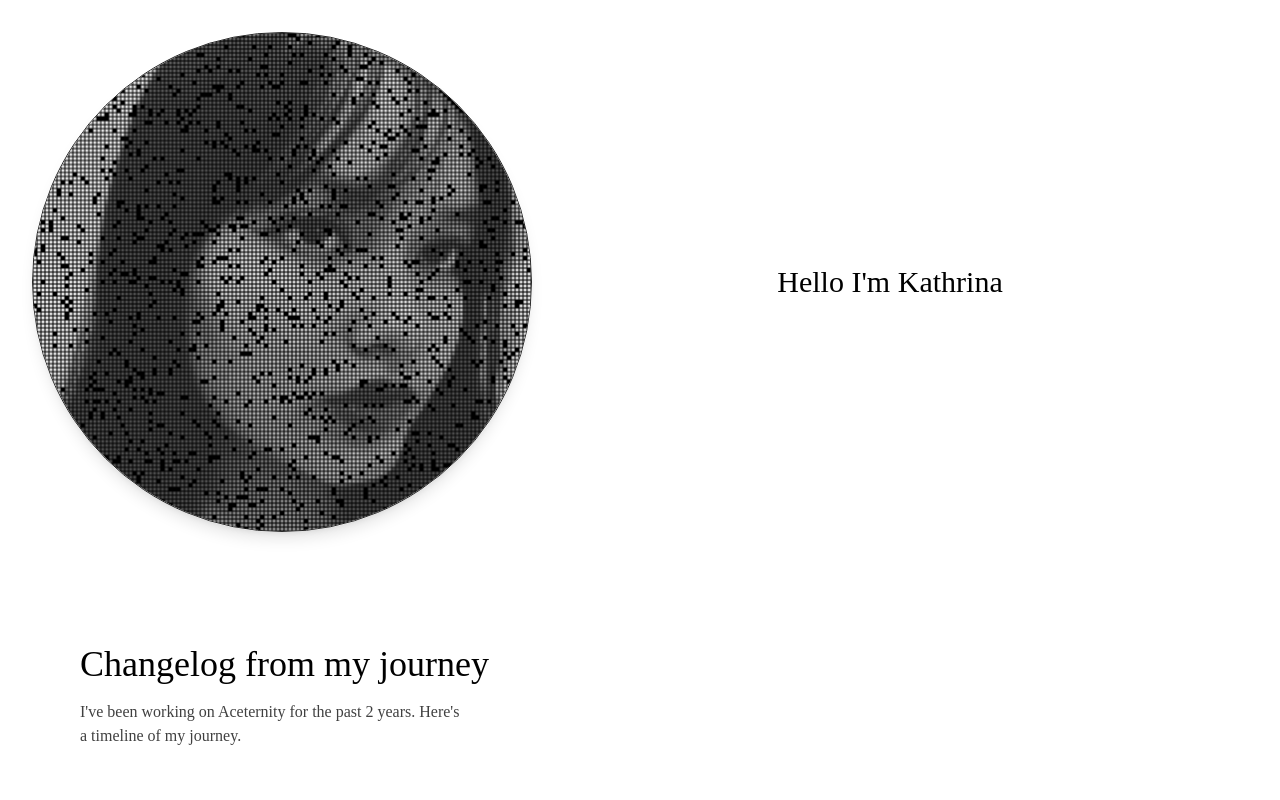
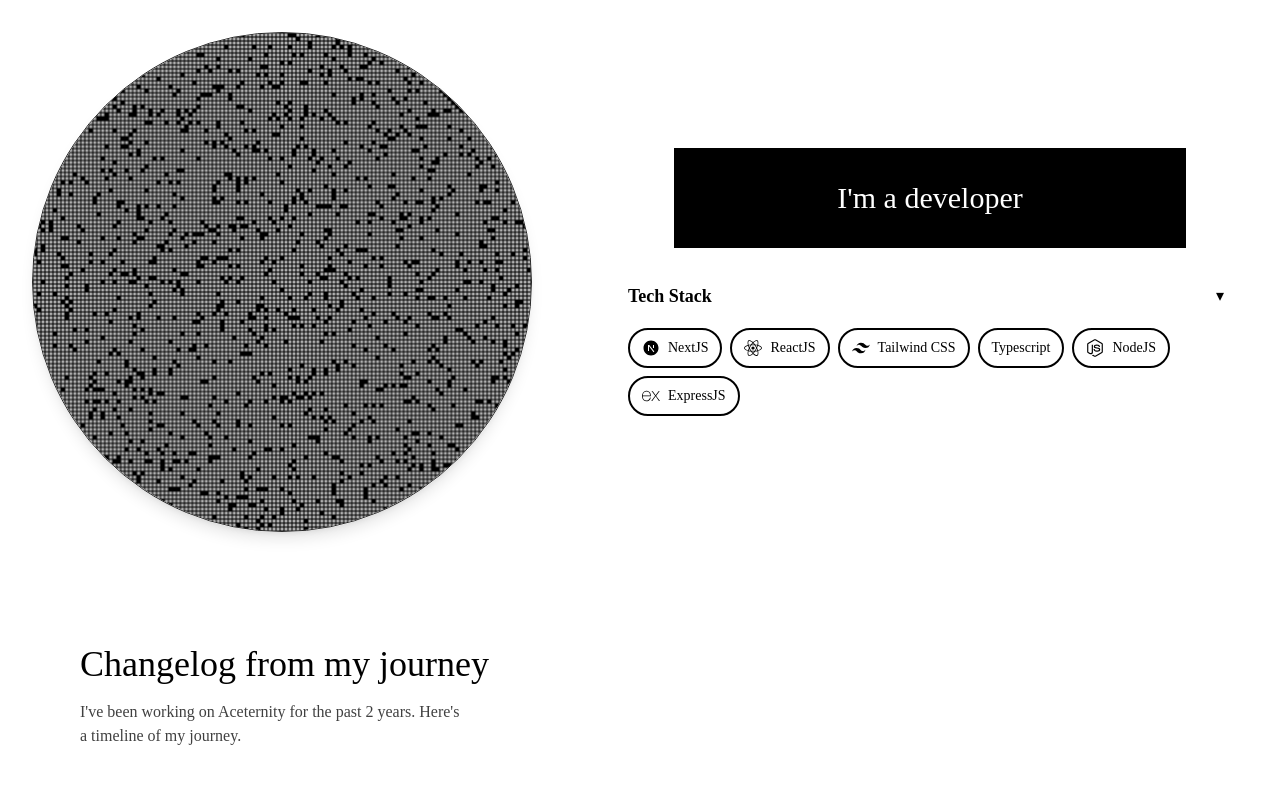
Before and after one commit to Kathrina-dev/Portfolio, a Next.js app: page / in a window 1280 px wide. Shown: the top 800 px of the page. Built offline with nearby package versions, Linux system fonts and the light colour scheme.

Commit message:
added tech stack

```diff
--- a/app/page.tsx
+++ b/app/page.tsx
@@ -1,13 +1,17 @@
 import TimelineDemo from "@/components/timeline-demo";
 import PixelatedCanvasDemo from "@/components/pixelated-canvas-demo";
 import EncryptedTextDemoSecond from "@/components/encrypted-text-demo-2";
+import TechStack from "@/components/techstack";
 
 export default function Home() {
   return (
     <main>
-      <div className="p-8 flex flex-col md:flex-row items-center">
+      <div className="p-8 flex flex-col lg:flex-row items-center gap-20">
         <PixelatedCanvasDemo />
-        <EncryptedTextDemoSecond/>
+        <div className="p-4 flex-col gap-8">
+          <EncryptedTextDemoSecond/>
+          <TechStack/>
+        </div>
       </div>
       <TimelineDemo/>
     </main>
--- a/components/encrypted-text-demo-2.tsx
+++ b/components/encrypted-text-demo-2.tsx
@@ -4,13 +4,21 @@ import { EncryptedText } from "@/components/ui/encrypted-text";
 import React from "react";
 
 export default function EncryptedTextDemoSecond() {
+  const statements = [
+    "Hello I'm Kathrina",
+    "I'm a developer",
+    "I build cool things",
+    "Welcome to my portfolio",
+  ];
+
   return (
-    <p className="mx-auto max-w-lg py-10 text-left text-3xl">
+    <p className="mx-auto max-w-lg py-8 flex justify-center text-center text-3xl bg-black">
       <EncryptedText
-        text="Hello I'm Kathrina"
-        encryptedClassName="text-neutral-500"
-        revealedClassName="dark:text-white text-black"
+        texts={statements}
+        encryptedClassName="text-neutral-300"
+        revealedClassName="dark:text-white text-white"
         revealDelayMs={50}
+        cycleDelayMs={3500}
       />
     </p>
   );
--- a/components/pixelated-canvas-demo.tsx
+++ b/components/pixelated-canvas-demo.tsx
@@ -34,7 +34,7 @@ export default function PixelatedCanvasDemo() {
         shape="square"
         backgroundColor="#000000"
         dropoutStrength={0.1}
-        interactive
+        interactive={false}
         responsive
         distortionStrength={3}
         distortionRadius={80}
--- /dev/null
+++ b/components/techstack.tsx
@@ -0,0 +1,124 @@
+"use client";
+
+import { useState } from "react";
+import {
+  RiNextjsFill,
+  RiTailwindCssFill,
+  RiFirebaseFill,
+  RiFlutterFill,
+} from "react-icons/ri";
+import {
+  FaReact,
+  FaNodeJs,
+  FaRaspberryPi,
+  FaDocker,
+  FaLinux,
+  FaGitAlt,
+  FaGithub,
+} from "react-icons/fa";
+import { BsTypescript } from "react-icons/bs";
+import {
+  SiExpress,
+  SiPostgresql,
+  SiMongodb,
+  SiPython,
+  SiJupyter,
+  SiNumpy,
+  SiPandas,
+  SiArduino,
+  SiPostman,
+  SiGnubash,
+} from "react-icons/si";
+import { IconType } from "react-icons";
+
+const TechStack = () => {
+  const techstack = [
+    "NextJS",
+    "ReactJS",
+    "Tailwind CSS",
+    "Typescript",
+    "NodeJS",
+    "ExpressJS",
+    "PostgreSQL",
+    "Firebase",
+    "MongoDB",
+    "Flutter",
+    "React Native",
+    "Python",
+    "Jupyter Notebook",
+    "NumPy",
+    "Pandas",
+    "Arduino",
+    "Raspberry Pi",
+    "Docker",
+    "Linux",
+    "Bash",
+    "Git",
+    "Github",
+    "Postman",
+  ];
+
+  const icons: Record<string, IconType> = {
+    NextJS: RiNextjsFill,
+    ReactJS: FaReact,
+    "Tailwind CSS": RiTailwindCssFill,
+    Typescript: BsTypescript,
+    NodeJS: FaNodeJs,
+    ExpressJS: SiExpress,
+    PostgreSQL: SiPostgresql,
+    Firebase: RiFirebaseFill,
+    MongoDB: SiMongodb,
+    Flutter: RiFlutterFill,
+    "React Native": FaReact,
+    Python: SiPython,
+    "Jupyter Notebook": SiJupyter,
+    NumPy: SiNumpy,
+    Pandas: SiPandas,
+    Arduino: SiArduino,
+    "Raspberry Pi": FaRaspberryPi,
+    Docker: FaDocker,
+    Linux: FaLinux,
+    Bash: SiGnubash,
+    Git: FaGitAlt,
+    Github: FaGithub,
+    Postman: SiPostman,
+  };
+
+  const [isOpen, setIsOpen] = useState(false);
+
+  const visibleTech = isOpen ? techstack : techstack.slice(0, 6);
+
+  return (
+    <div className="mt-8 max-w-171">
+      <div className="flex items-center justify-between mb-4">
+        <h3 className="text-lg font-semibold text-black">Tech Stack</h3>
+        <button
+          aria-label={isOpen ? "Collapse tech list" : "Expand tech list"}
+          onClick={() => setIsOpen((s) => !s)}
+          className="ml-3 px-2 py-1 rounded-md text-black hover:bg-black/5"
+        >
+          {isOpen ? "▴" : "▾"}
+        </button>
+      </div>
+
+      <div className="flex flex-wrap gap-2">
+        {visibleTech.map((t) => {
+          const Icon = icons[t];
+          return (
+            <button
+              key={t}
+              className="inline-flex items-center gap-2 px-3 py-2 border-2 border-black text-black rounded-full hover:shadow-md transition"
+              aria-label={t}
+              title={t}
+            >
+              {Icon && <Icon className="text-lg shrink-0" />}
+              <span className="text-xs lg:text-sm">{t}</span>
+            </button>
+          );
+        })}
+      </div>
+    </div>
+  );
+};
+
+export default TechStack;
--- a/components/ui/encrypted-text.tsx
+++ b/components/ui/encrypted-text.tsx
@@ -4,7 +4,7 @@ import { motion, useInView } from "motion/react";
 import { cn } from "@/lib/utils";
 
 type EncryptedTextProps = {
-  text: string;
+  texts: string[];
   className?: string;
   /**
    * Time in milliseconds between revealing each subsequent real character.
@@ -22,6 +22,8 @@ type EncryptedTextProps = {
   encryptedClassName?: string;
   /** CSS class for styling the revealed characters */
   revealedClassName?: string;
+  /** When using texts array, duration to display each text before cycling (ms). Defaults to 3000ms. */
+  cycleDelayMs?: number;
 };
 
 const DEFAULT_CHARSET =
@@ -46,36 +48,53 @@ function generateGibberishPreservingSpaces(
 }
 
 export const EncryptedText: React.FC<EncryptedTextProps> = ({
-  text,
+  texts,
   className,
   revealDelayMs = 50,
   charset = DEFAULT_CHARSET,
   flipDelayMs = 50,
   encryptedClassName,
   revealedClassName,
+  cycleDelayMs = 3000,
 }) => {
   const ref = useRef<HTMLSpanElement>(null);
   const isInView = useInView(ref, { once: true });
   const [isClient, setIsClient] = useState(false);
+  const [currentTextIndex, setCurrentTextIndex] = useState(0);
 
   const [revealCount, setRevealCount] = useState<number>(0);
   const animationFrameRef = useRef<number | null>(null);
   const startTimeRef = useRef<number>(0);
   const lastFlipTimeRef = useRef<number>(0);
+  const currentText = texts[currentTextIndex];
   const scrambleCharsRef = useRef<string[]>(
-    text ? generateGibberishPreservingSpaces(text, charset).split("") : [],
+    currentText ? generateGibberishPreservingSpaces(currentText, charset).split("") : [],
   );
 
   useEffect(() => {
     setIsClient(true);
   }, []);
 
+
+  // Cycle through texts if array is provided
+  useEffect(() => {
+    if (!texts || texts.length === 0 || !isClient) return;
+
+    const textDuration = cycleDelayMs;
+    const interval = setInterval(() => {
+      setCurrentTextIndex((prev) => (prev + 1) % texts.length);
+      setRevealCount(0);
+    }, textDuration);
+
+    return () => clearInterval(interval);
+  }, [texts, cycleDelayMs, isClient]);
+
   useEffect(() => {
     if (!isInView || !isClient) return;
 
     // Reset state for a fresh animation whenever dependencies change
-    const initial = text
-      ? generateGibberishPreservingSpaces(text, charset)
+    const initial = currentText
+      ? generateGibberishPreservingSpaces(currentText, charset)
       : "";
     scrambleCharsRef.current = initial.split("");
     startTimeRef.current = performance.now();
@@ -88,7 +107,7 @@ export const EncryptedText: React.FC<EncryptedTextProps> = ({
       if (isCancelled) return;
 
       const elapsedMs = now - startTimeRef.current;
-      const totalLength = text.length;
+      const totalLength = currentText.length;
       const currentRevealCount = Math.min(
         totalLength,
         Math.floor(elapsedMs / Math.max(1, revealDelayMs)),
@@ -105,7 +124,7 @@ export const EncryptedText: React.FC<EncryptedTextProps> = ({
       if (timeSinceLastFlip >= Math.max(0, flipDelayMs)) {
         for (let index = 0; index < totalLength; index += 1) {
           if (index >= currentRevealCount) {
-            if (text[index] !== " ") {
+            if (currentText[index] !== " ") {
               scrambleCharsRef.current[index] =
                 generateRandomCharacter(charset);
             } else {
@@ -127,9 +146,9 @@ export const EncryptedText: React.FC<EncryptedTextProps> = ({
         cancelAnimationFrame(animationFrameRef.current);
       }
     };
-  }, [isInView, isClient, text, revealDelayMs, charset, flipDelayMs]);
+  }, [isInView, isClient, currentText, revealDelayMs, charset, flipDelayMs]);
 
-  if (!text) return null;
+  if (!currentText) return null;
 
   // Only render the animated version on client to prevent hydration mismatch
   if (!isClient) {
@@ -137,10 +156,10 @@ export const EncryptedText: React.FC<EncryptedTextProps> = ({
       <motion.span
         ref={ref}
         className={cn(className)}
-        aria-label={text}
+        aria-label={currentText}
         role="text"
       >
-        {text}
+        {currentText}
       </motion.span>
     );
   }
@@ -149,10 +168,10 @@ export const EncryptedText: React.FC<EncryptedTextProps> = ({
     <motion.span
       ref={ref}
       className={cn(className)}
-      aria-label={text}
+      aria-label={currentText}
       role="text"
     >
-      {text.split("").map((char, index) => {
+      {currentText.split("").map((char, index) => {
         const isRevealed = index < revealCount;
         const displayChar = isRevealed
           ? char
--- a/package.json
+++ b/package.json
@@ -17,6 +17,7 @@
     "radix-ui": "^1.4.3",
     "react": "19.2.4",
     "react-dom": "19.2.4",
+    "react-icons": "^5.6.0",
     "shadcn": "^4.7.0",
     "tailwind-merge": "^3.5.0",
     "tw-animate-css": "^1.4.0"
```
Also changed, not shown: public/avatar.jpeg (deleted), 1 other file (tests, documents, lock files or other folders).
